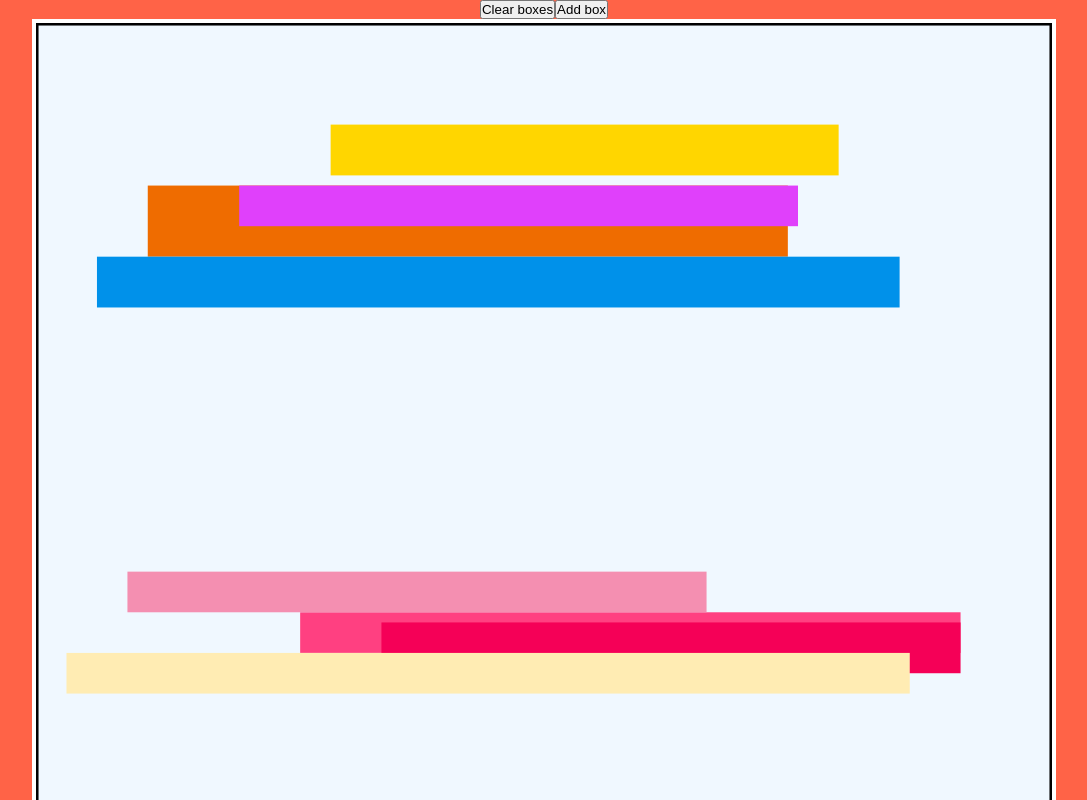
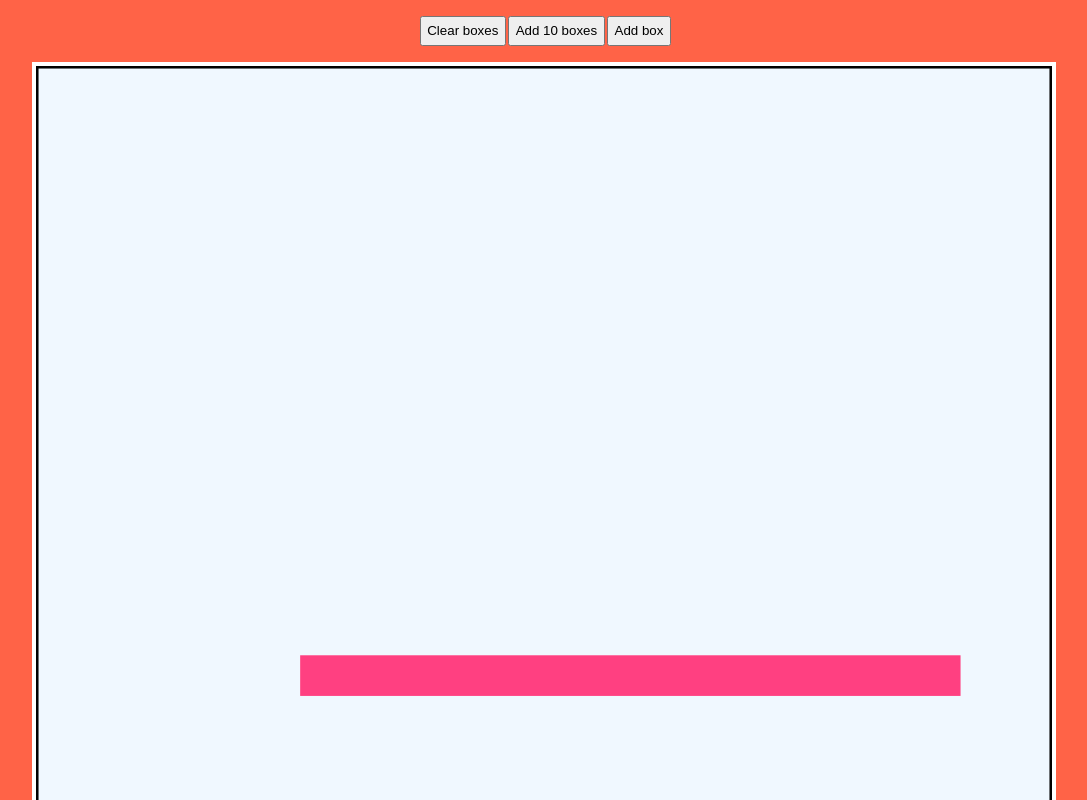
Before and after one commit to maxzz/svg-bkg-stripes, a Vue app: page / in a window 1280 px wide. Shown: the whole page, without its empty margins (96-1183 px from the left). Built offline with nearby package versions, Linux system fonts and the light colour scheme.

Commit message:
Add mass generation

```diff
--- a/src/components/HomeView.vue
+++ b/src/components/HomeView.vue
@@ -1,7 +1,10 @@
 <template>
     <div class="container">
-        <button @click="clearBoxes">Clear boxes</button>
-        <button @click="addBox">Add box</button>
+        <div class="controls">
+            <button @click="clearBoxes">Clear boxes</button>
+            <button @click="addBoxes">Add 10 boxes</button>
+            <button @click="addBox">Add box</button>
+        </div>
 
         <div class="svg-wrap">
             <svg xmlns="http://www.w3.org/2000/svg" viewBox="0 0 100 100">
@@ -20,6 +23,7 @@
                 <!-- :fill="`hsla(${box.cH}, 100%, 50%)`" -->
             </svg>
         </div>
+        <div class="stats">Total boxes: {{boxes.length}}</div>
     </div>
 </template>
 
@@ -108,7 +112,7 @@ export default defineComponent({
         //     state.boxes.forEach((_) => _.a = _.a + 30);
         // }, 1000);
 
-        onMounted(() => state.boxes.push(...generateRandomBoxes(10)));
+        onMounted(() => state.boxes.push(...generateRandomBoxes(1)));
 
         // const clearBoxes = () => {
         //     console.log('before', state.boxes);
@@ -117,13 +121,14 @@ export default defineComponent({
         // };
         //const clearBoxes = () => state.boxes = reactive([]);
         const clearBoxes = () => state.boxes.length = 0;
-
         const addBox = () => state.boxes.push(generateRandomBox());
+        const addBoxes = () => state.boxes.push(...generateRandomBoxes(10));
 
         return {
             ...state,
             clearBoxes,
             addBox,
+            addBoxes,
         };
     },
 });
@@ -135,6 +140,13 @@ export default defineComponent({
         width: 100%;
         height: 100%;
     }
+    .controls {
+        padding: 1em 0;
+        button {
+            padding: .4em;
+            margin-left: .2em;
+        }
+    }
     .svg-wrap {
         svg {
             width: 80vw;
```
